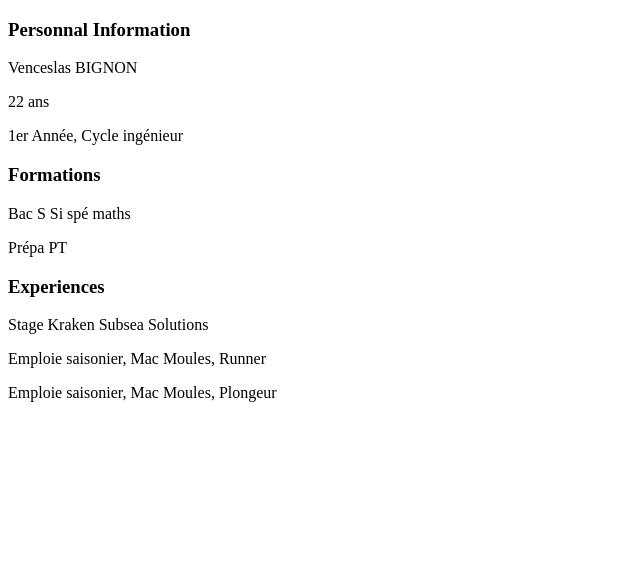
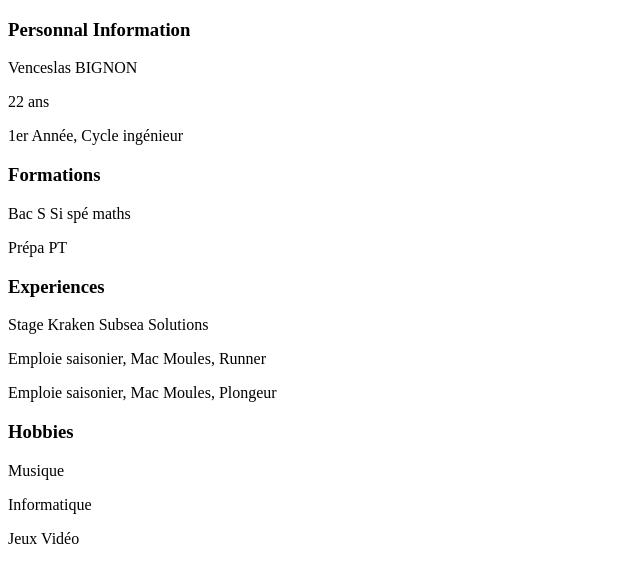
Before and after one commit to Vanouk2A/Vanouk.github.io, a plain HTML site: page index.html in a window 1280 px wide. Shown: the whole page, without its empty margins (0-640 px from the left). Drawn offline with Linux system fonts and the light colour scheme.

Commit message:
Adding Miscellanous

```diff
--- a/index.html
+++ b/index.html
@@ -20,6 +20,11 @@
     <p>Stage Kraken Subsea Solutions</p>
     <p>Emploie saisonier, Mac Moules, Runner</p>
     <p>Emploie saisonier, Mac Moules, Plongeur</p>
+
+    <h3>Hobbies</h3>
+    <p>Musique</p>
+    <p>Informatique</p>
+    <p>Jeux Vidéo</p>
 </body>
 
 </html>
```
